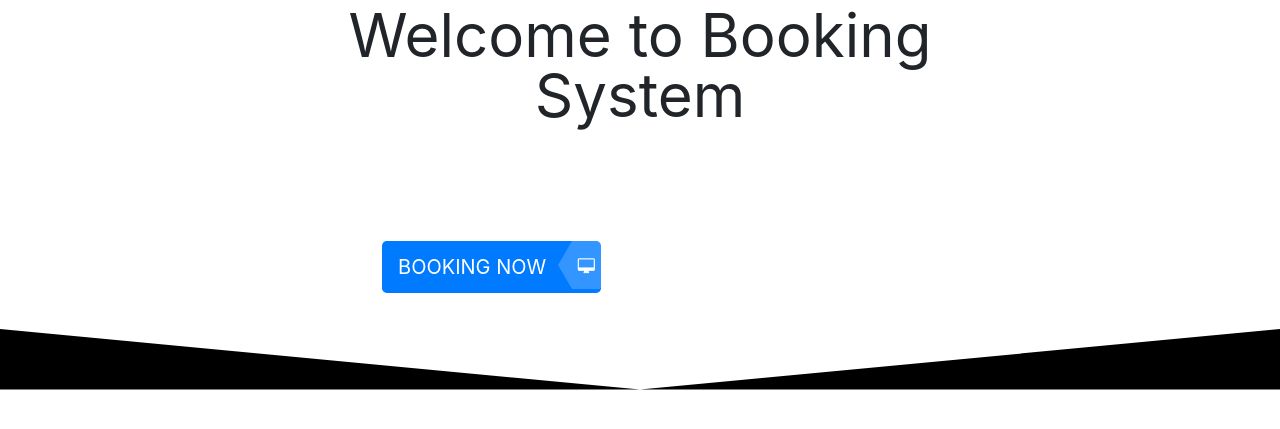
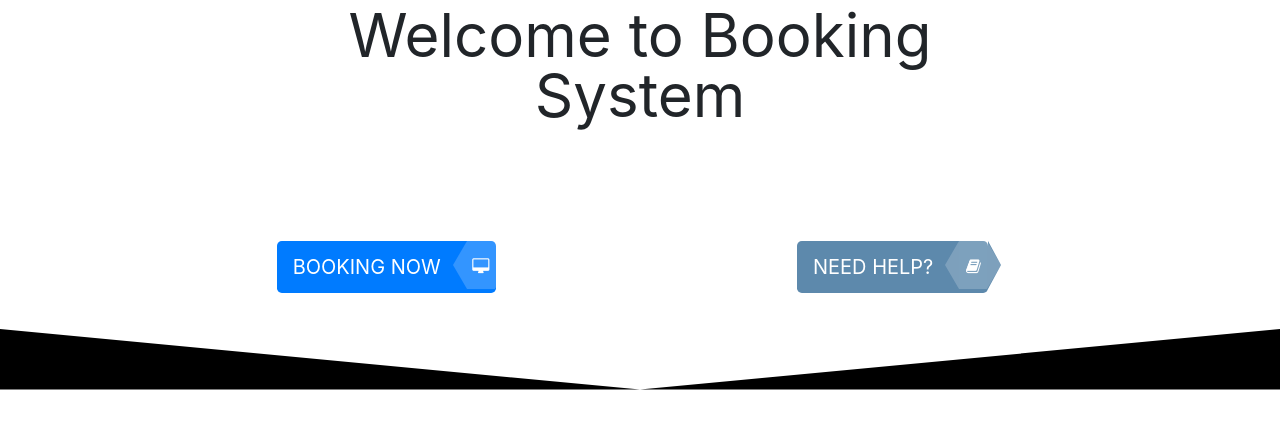
Before and after one commit to ayuthmang/cs251_booksys, a PHP site: page / in a window 1280 px wide. Shown: the part 205-634 px from the top of the page. Run offline with PHP 8.4, Linux system fonts and the light colour scheme; some libraries are stand-ins or nearby versions.

Commit message:
Now add button help on index.php screen

```diff
--- a/help.php
+++ b/help.php
@@ -188,7 +188,7 @@ session_start();
                 <div class="container">
                     <header class="section-header">
                         <h1 class="headline super hairline hyper os-animation animated" data-os-animation="fadeInDown" data-os-animation-delay=".125s">It's very easy</h1>
-                        <h3 class="hairline headline  os-animation animated" data-os-animation="fadeInDown" data-os-animation-delay=".250s">There are four more steps that you need to follow</h3>
+                        <h3 class="hairline headline  os-animation animated" data-os-animation="fadeInDown" data-os-animation-delay=".250s">There are four steps that you need to follow</h3>
                         <!--                <p class="">There are four more steps that you need to follow</p>-->
                     </header>
                     <div class="row">
--- a/index.php
+++ b/index.php
@@ -191,6 +191,13 @@ session_start();
                     </div>
                 </a>
 
+
+                <a class="btn btn-info btn-lg btn-icon-right pull-center os-animation animated fadeInRight" data-os-animation="fadeInDown" data-os-animation-delay="1.2s" style="animation-delay: 1.2s;" href="help.php">
+                    NEED HELP?
+                    <div class="hex-alt hex-alt-big">
+                        <i class="fa fa-book" data-animation="tada"></i>
+                    </div>
+                </a>
             </div>
 
         </div>
--- a/profile-form.php
+++ b/profile-form.php
@@ -99,6 +99,11 @@ if (empty($_SESSION['fname'])) {
                     }
 
                     ?>
+
+                <li class="">
+                    <a href ="help.php" >Help</a>
+                </li>
+
                 </li>
             </ul>
 
```
Also changed, not shown: confirm-form.php (line endings or trailing spaces).
